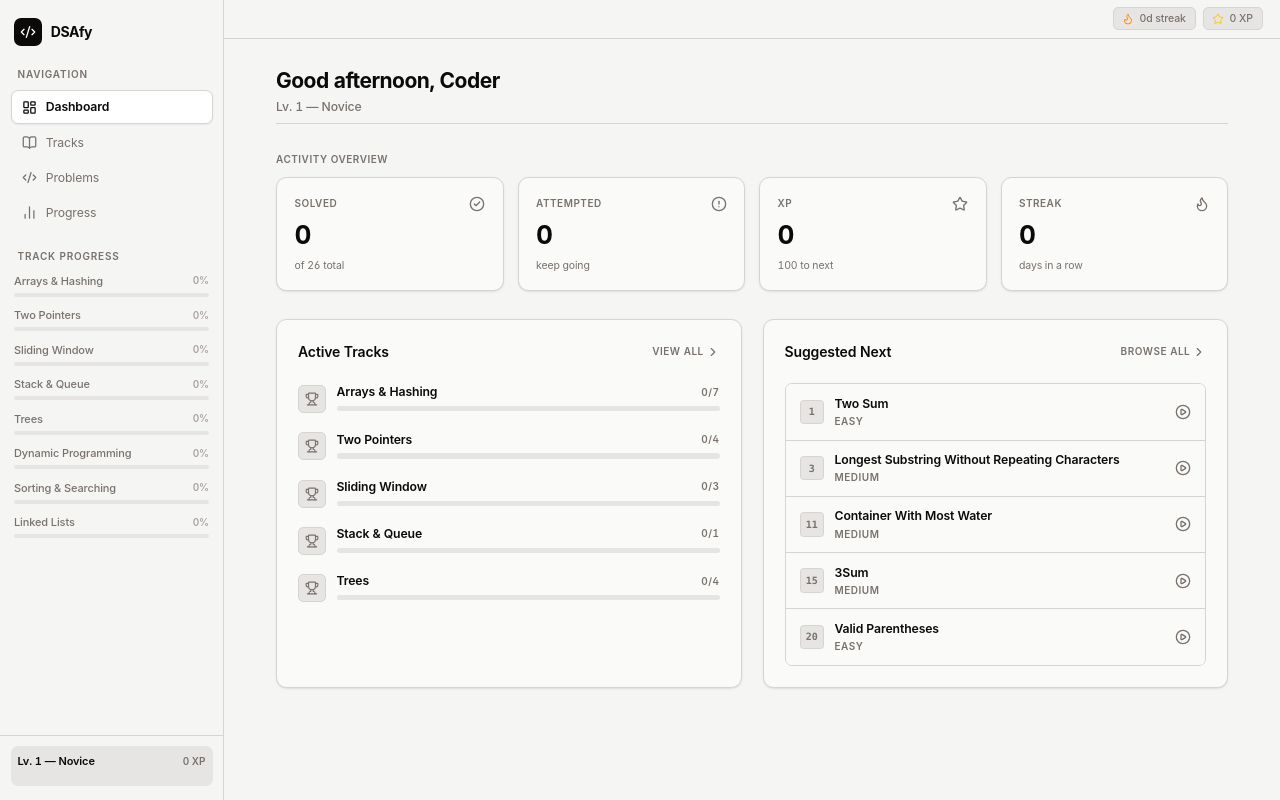
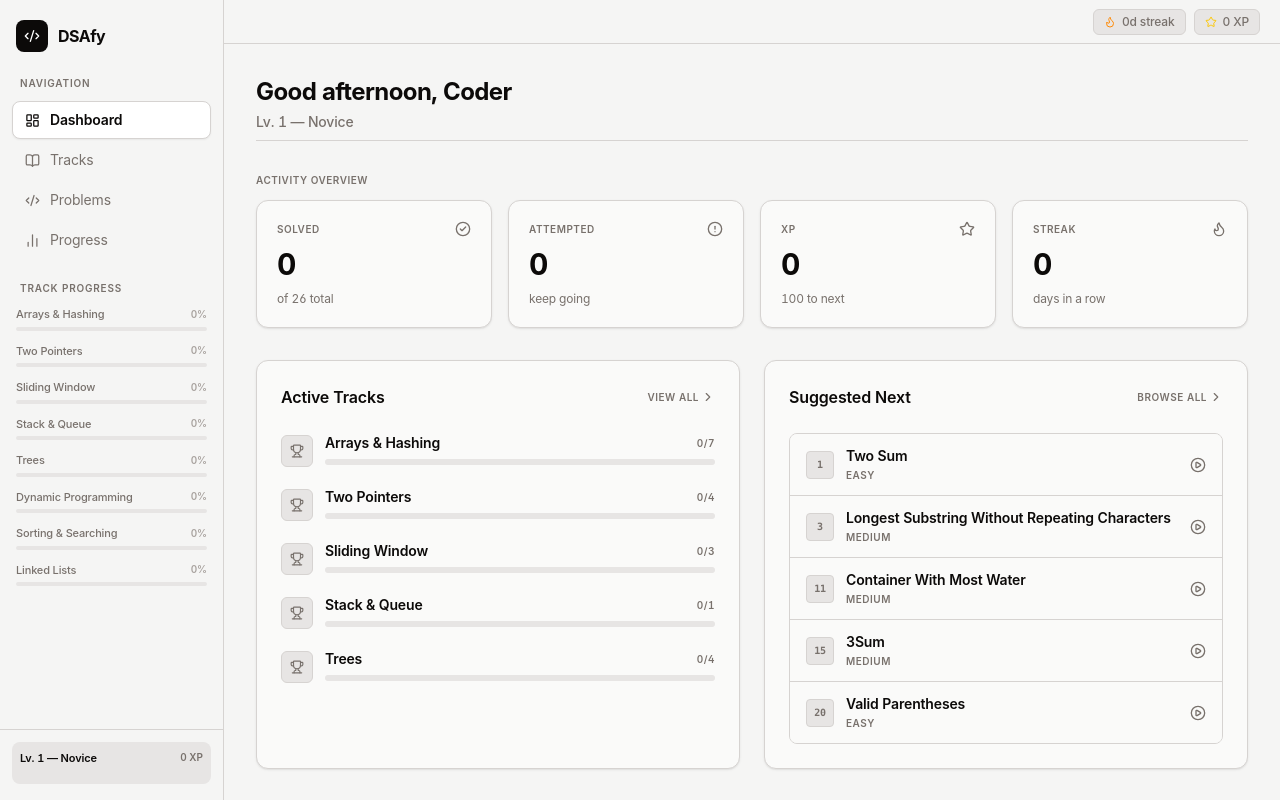
Before and after one commit to pradhan-not-found/dsafy-, a React (Vite) app: page / in a window 1280 px wide. Built offline with nearby package versions, Linux system fonts and the light colour scheme; a web font is replaced by a local one.

Commit message:
fix: remove global font-size overrides that caused tiny UI scaling

```diff
--- a/src/index.css
+++ b/src/index.css
@@ -37,14 +37,13 @@
 
   *, *::before, *::after { box-sizing: border-box; margin: 0; padding: 0; }
 
-  html { font-size: 14px; height: 100%; }
+  html { height: 100%; }
 
   body {
     height: 100%;
     background: var(--app-canvas);
     color: var(--app-ink);
     font-family: 'Inter', ui-sans-serif, system-ui, sans-serif;
-    font-size: 0.875rem;
     line-height: 1.5;
     -webkit-font-smoothing: antialiased;
     -moz-osx-font-smoothing: grayscale;
```
